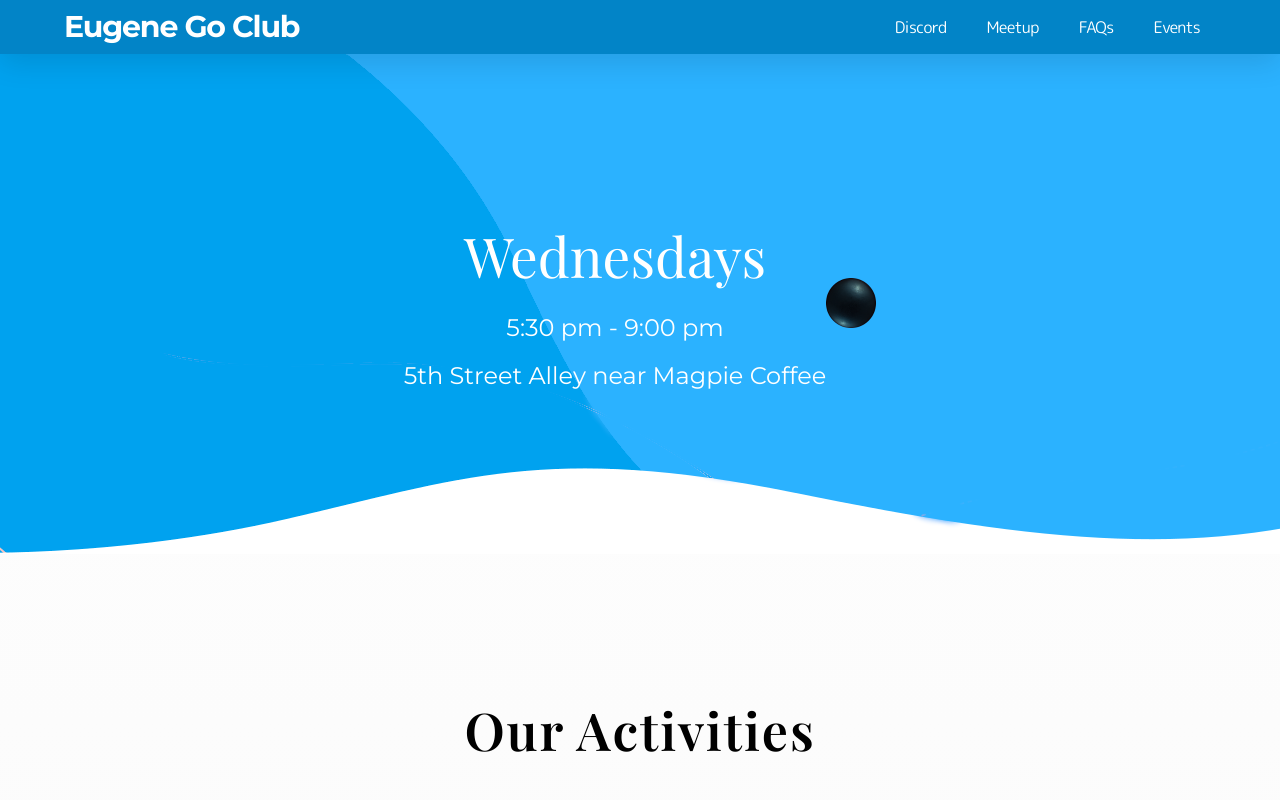
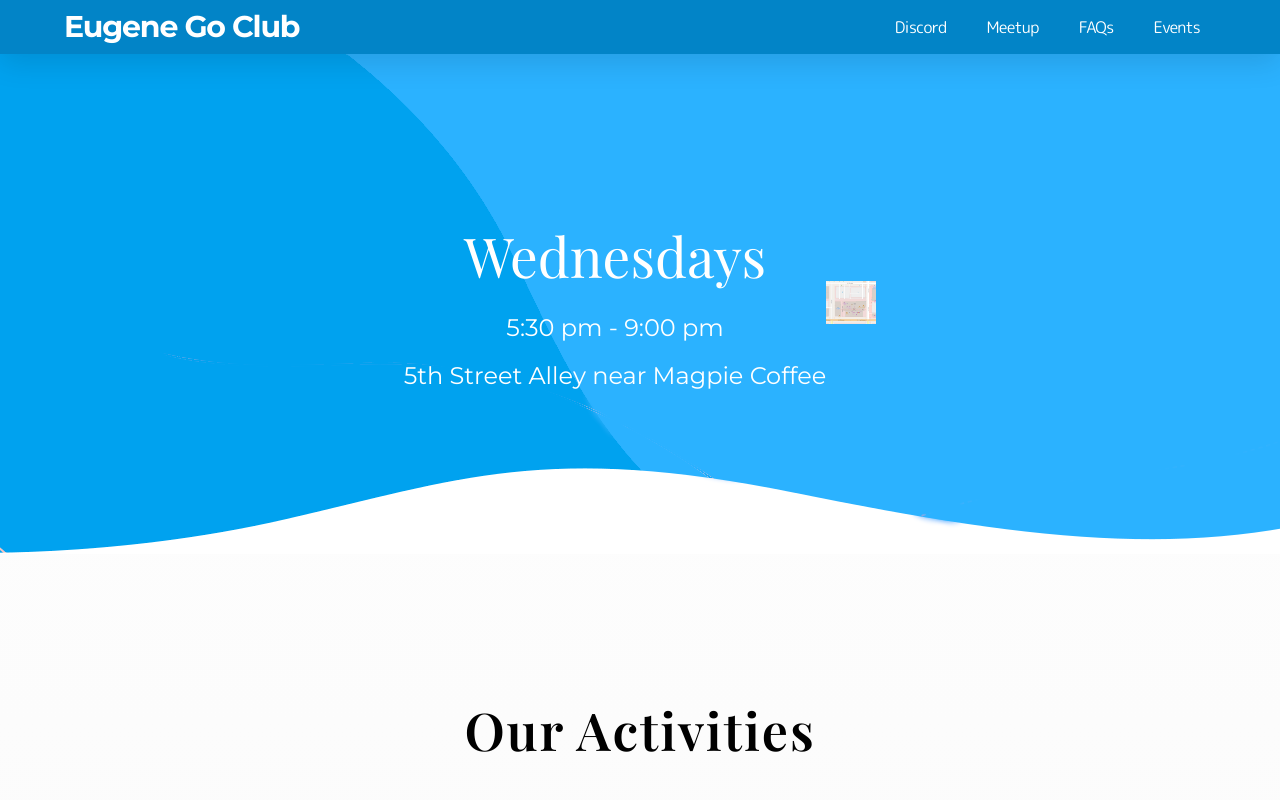
Before and after one commit to hnakae/go-club, a Next.js app: page / in a window 1280 px wide. Shown: the top 800 px of the page. Built offline with nearby package versions, Linux system fonts and the light colour scheme; a web font is replaced by a local one.

Commit message:
add map to meetup info

```diff
--- a/src/app/_components/meetup-info.tsx
+++ b/src/app/_components/meetup-info.tsx
@@ -23,7 +23,7 @@ const MeetUpInfo = () => {
         </div>
         <div className="   ">
           <Image
-            src="/assets/images/black.png"
+            src="/assets/images/map.png"
             alt="map"
             width={50}
             height={50}
```
Also changed, not shown: public/assets/images/map.png (added).
